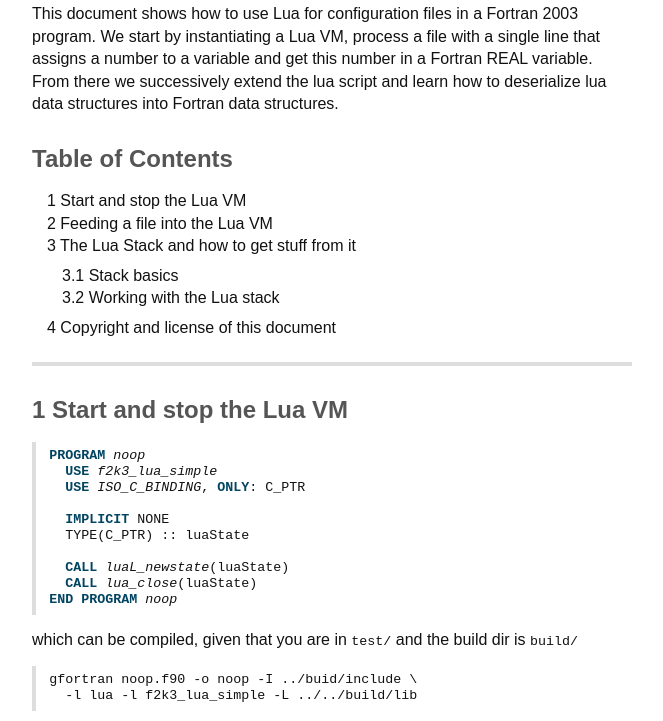
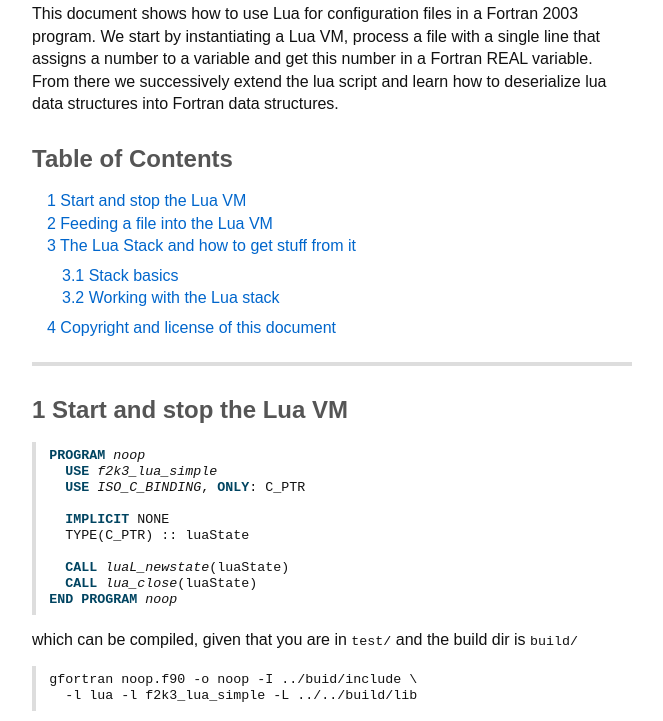
Before and after one commit to MaikBeckmann/f2k3-lua, a plain HTML site: page doc_simple/f2k3-lua-simple.html in a window 1280 px wide. Shown: the part 77-798 px from the top of the page, without its empty margins (308-971 px from the left). Drawn offline with nearby package versions, Linux system fonts and the light colour scheme; some packages are replaced by stand-ins of ours.

Commit message:
Link colors for index.html

```diff
--- a/doc_simple/org-mode.css
+++ b/doc_simple/org-mode.css
@@ -19,7 +19,9 @@
     	test-align: center;
     	min-width: 640px;
     }
+
     h1, h2, h3 { color: #555}
+
     #content {
 	background: none repeat scroll 0 0 #FFFFFF;
     	width: 600px;
@@ -40,7 +42,7 @@
     }
 
     a {
-        color: inherit;
+	color: #0066CC;
         font: inherit;
         background-color: inherit;
         text-decoration: inherit;
@@ -50,6 +52,10 @@
         text-decoration: underline;
     }
 
+    a:visited {
+	text-decoration: none;
+	color: #743399
+    }
 
     #table-of-contents {
 	font-size: 100%;
```
